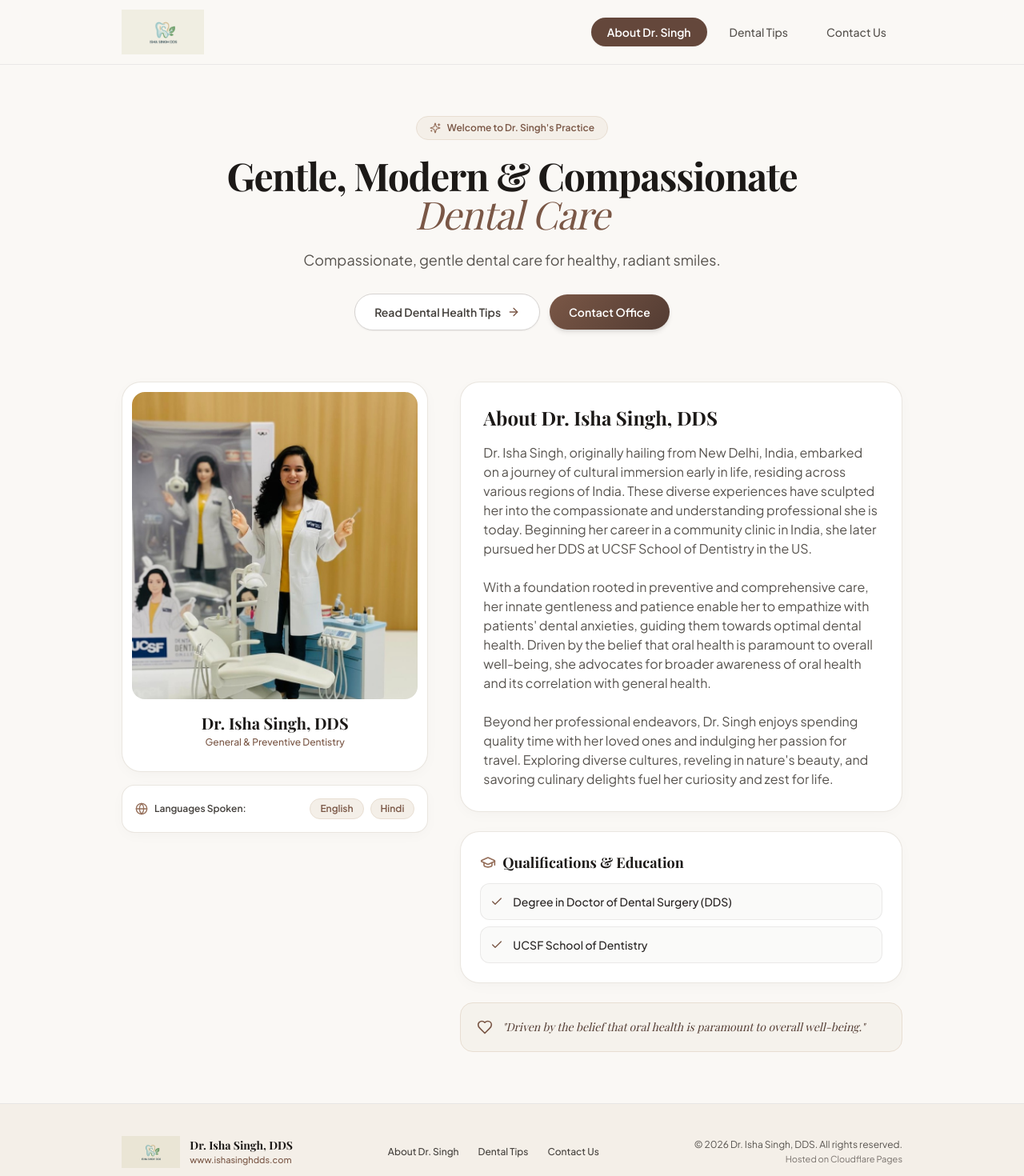
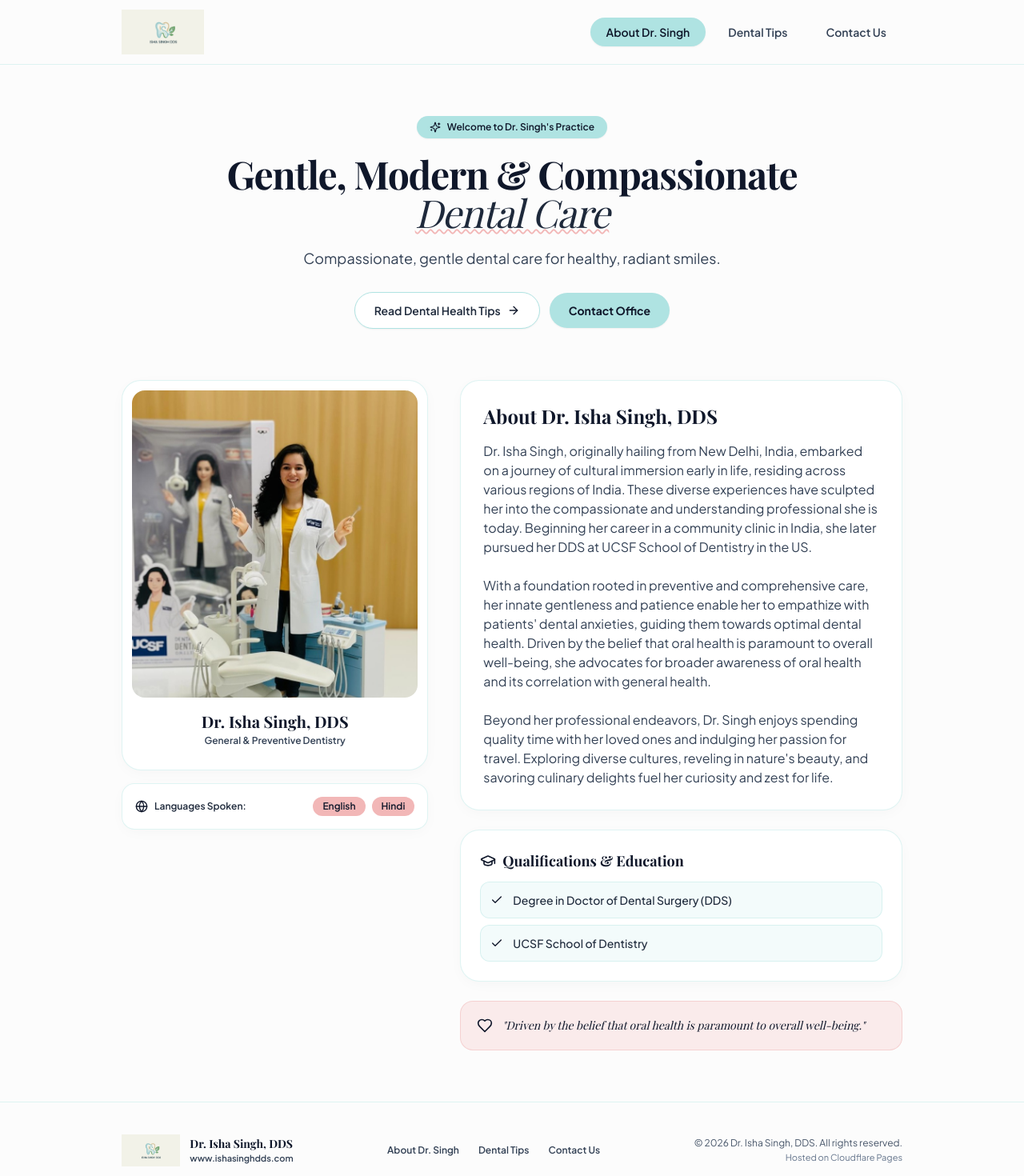
Before and after one commit to isinghdds/site, a React (Vite) app: page / in a window 1280 px wide. Shown: the top 1470 px of the page at 80% size. Built offline with nearby package versions, Linux system fonts and the light colour scheme; a web font is replaced by a local one.

Commit message:
Update website theme palette to exact colors #f2b7b7 (blush), #afe3e2 (mint), and #fcfcfc (background)

```diff
--- a/index.html
+++ b/index.html
@@ -14,12 +14,12 @@
     <meta property="og:title" content="Dr. Isha Singh, DDS | General & Preventive Dentistry" />
     <meta property="og:description" content="Gentle, modern, and compassionate dental care in King of Prussia, PA." />
 
-    <!-- Google Fonts: Playfair Display & Plus Jakarta Sans for Aura Theme -->
+    <!-- Google Fonts: Playfair Display & Plus Jakarta Sans -->
     <link rel="preconnect" href="https://fonts.googleapis.com">
     <link rel="preconnect" href="https://fonts.gstatic.com" crossorigin>
     <link href="https://fonts.googleapis.com/css2?family=Playfair+Display:ital,wght@0,400;0,600;0,700;0,800;1,400;1,600&family=Plus+Jakarta+Sans:wght@300;400;500;600;700&display=swap" rel="stylesheet">
   </head>
-  <body class="bg-[#faf8f5] text-stone-800 font-sans antialiased selection:bg-amber-800 selection:text-white">
+  <body class="bg-[#fcfcfc] text-slate-800 font-sans antialiased selection:bg-[#afe3e2] selection:text-slate-900">
     <div id="root"></div>
     <script type="module" src="/src/main.jsx"></script>
   </body>
--- a/src/App.jsx
+++ b/src/App.jsx
@@ -9,7 +9,7 @@ export default function App() {
   const [activeTab, setActiveTab] = useState('about'); // 'about' | 'tips' | 'contact'
 
   return (
-    <div className="min-h-screen bg-[#faf8f5] text-stone-800 flex flex-col font-sans selection:bg-aura-800 selection:text-white">
+    <div className="min-h-screen bg-[#fcfcfc] text-slate-800 flex flex-col font-sans selection:bg-[#afe3e2] selection:text-slate-900">
       {/* Header */}
       <Navbar
         activeTab={activeTab}
--- a/src/components/AboutPage.jsx
+++ b/src/components/AboutPage.jsx
@@ -8,31 +8,33 @@ export default function AboutPage({ onExploreTips, onContactClick }) {
 
       {/* Hero Section */}
       <div className="max-w-3xl mx-auto text-center space-y-5">
-        <div className="inline-flex items-center gap-2 px-4 py-1.5 rounded-full aura-badge text-xs font-semibold">
-          <Sparkles className="w-3.5 h-3.5 text-aura-600" /> Welcome to Dr. Singh's Practice
+        <div className="inline-flex items-center gap-2 px-4 py-1.5 rounded-full badge-mint text-xs font-semibold shadow-sm">
+          <Sparkles className="w-3.5 h-3.5 text-slate-900" /> Welcome to Dr. Singh's Practice
         </div>
 
-        <h1 className="font-serif font-bold text-3xl sm:text-5xl text-stone-900 tracking-tight leading-[1.2]">
+        <h1 className="font-serif font-bold text-3xl sm:text-5xl text-slate-900 tracking-tight leading-[1.2]">
           Gentle, Modern & Compassionate <br />
-          <span className="italic font-normal text-aura-700">Dental Care</span>
+          <span className="italic font-normal text-slate-800 underline decoration-[#f2b7b7] decoration-wavy decoration-2">
+            Dental Care
+          </span>
         </h1>
 
-        <p className="text-stone-600 text-base sm:text-lg max-w-xl mx-auto leading-relaxed">
+        <p className="text-slate-700 text-base sm:text-lg max-w-xl mx-auto leading-relaxed font-normal">
           {doctorInfo.tagline}
         </p>
 
         <div className="pt-2 flex flex-col sm:flex-row items-center justify-center gap-3">
           <button
             onClick={onExploreTips}
-            className="w-full sm:w-auto px-6 py-3 text-xs sm:text-sm font-semibold text-stone-700 hover:text-stone-900 bg-white hover:bg-stone-100 rounded-full border border-stone-300 flex items-center justify-center gap-2 shadow-sm transition-all"
+            className="w-full sm:w-auto px-6 py-3 text-xs sm:text-sm font-semibold text-slate-800 bg-white hover:bg-slate-100 rounded-full border border-[#afe3e2] flex items-center justify-center gap-2 shadow-sm transition-all"
           >
             <span>Read Dental Health Tips</span>
-            <ArrowRight className="w-4 h-4 text-aura-700" />
+            <ArrowRight className="w-4 h-4 text-slate-900" />
           </button>
 
           <button
             onClick={onContactClick}
-            className="w-full sm:w-auto px-6 py-3 text-xs sm:text-sm font-semibold text-white aura-gradient-btn rounded-full shadow-md flex items-center justify-center gap-2 transition-all"
+            className="w-full sm:w-auto px-6 py-3 text-xs sm:text-sm font-bold btn-mint rounded-full shadow-sm flex items-center justify-center gap-2 transition-all"
           >
             <span>Contact Office</span>
           </button>
@@ -44,7 +46,7 @@ export default function AboutPage({ onExploreTips, onContactClick }) {
 
         {/* Photo Card & Languages */}
         <div className="lg:col-span-5 space-y-4">
-          <div className="aura-card rounded-3xl overflow-hidden p-3 shadow-sm border border-stone-200">
+          <div className="theme-card rounded-3xl overflow-hidden p-3 shadow-sm border border-[#afe3e2]/40">
             <div className="rounded-2xl overflow-hidden">
               <img
                 src="/dr-isha-singh.jpg"
@@ -53,20 +55,20 @@ export default function AboutPage({ onExploreTips, onContactClick }) {
               />
             </div>
             <div className="p-4 text-center">
-              <h3 className="font-serif font-bold text-xl text-stone-900">{doctorInfo.name}</h3>
-              <p className="text-xs text-aura-700 font-medium mt-0.5">{doctorInfo.title}</p>
+              <h3 className="font-serif font-bold text-xl text-slate-900">{doctorInfo.name}</h3>
+              <p className="text-xs text-slate-700 font-semibold mt-0.5">{doctorInfo.title}</p>
             </div>
           </div>
 
           {/* Languages Spoken Box */}
-          <div className="aura-card p-4 rounded-2xl border border-stone-200 flex items-center justify-between">
-            <div className="flex items-center gap-2 text-xs font-semibold text-stone-700">
-              <Globe className="w-4 h-4 text-aura-600" />
+          <div className="theme-card p-4 rounded-2xl flex items-center justify-between border border-[#afe3e2]/40">
+            <div className="flex items-center gap-2 text-xs font-semibold text-slate-800">
+              <Globe className="w-4 h-4 text-slate-900" />
               <span>Languages Spoken:</span>
             </div>
             <div className="flex gap-2">
               {doctorInfo.languages.map((lang, idx) => (
-                <span key={idx} className="px-3 py-1 text-xs font-semibold text-aura-800 aura-badge rounded-full">
+                <span key={idx} className="px-3 py-1 text-xs font-semibold rounded-full badge-blush">
                   {lang}
                 </span>
               ))}
@@ -76,34 +78,34 @@ export default function AboutPage({ onExploreTips, onContactClick }) {
 
         {/* Biography & Qualifications */}
         <div className="lg:col-span-7 space-y-6 text-left">
-          <div className="aura-card p-7 rounded-3xl space-y-4">
-            <h2 className="font-serif font-bold text-2xl text-stone-900">
+          <div className="theme-card p-7 rounded-3xl space-y-4 border border-[#afe3e2]/40">
+            <h2 className="font-serif font-bold text-2xl text-slate-900">
               About Dr. Isha Singh, DDS
             </h2>
-            <div className="space-y-4 text-stone-600 text-sm sm:text-base leading-relaxed whitespace-pre-line">
+            <div className="space-y-4 text-slate-700 text-sm sm:text-base leading-relaxed whitespace-pre-line">
               {doctorInfo.bio}
             </div>
           </div>
 
-          <div className="aura-card p-6 rounded-3xl space-y-3">
-            <h3 className="font-serif font-bold text-lg text-stone-900 flex items-center gap-2">
-              <GraduationCap className="w-5 h-5 text-aura-600" /> Qualifications & Education
+          <div className="theme-card p-6 rounded-3xl space-y-3 border border-[#afe3e2]/40">
+            <h3 className="font-serif font-bold text-lg text-slate-900 flex items-center gap-2">
+              <GraduationCap className="w-5 h-5 text-slate-900" /> Qualifications & Education
             </h3>
 
             <div className="space-y-2">
               {doctorInfo.credentials.map((cred, idx) => (
-                <div key={idx} className="flex items-center gap-3 p-3 rounded-xl bg-stone-50 border border-stone-200/80">
-                  <Check className="w-4 h-4 text-aura-700 shrink-0" />
-                  <span className="text-xs sm:text-sm text-stone-800 font-medium">{cred}</span>
+                <div key={idx} className="flex items-center gap-3 p-3 rounded-xl bg-[#afe3e2]/15 border border-[#afe3e2]/40">
+                  <Check className="w-4 h-4 text-slate-900 shrink-0" />
+                  <span className="text-xs sm:text-sm text-slate-800 font-medium">{cred}</span>
                 </div>
               ))}
             </div>
           </div>
 
           {/* Quote Card */}
-          <div className="p-5 rounded-2xl bg-aura-100/70 border border-aura-200 flex items-center gap-3">
-            <Heart className="w-5 h-5 text-aura-700 shrink-0" />
-            <p className="text-xs sm:text-sm text-aura-900 font-serif italic leading-relaxed">
+          <div className="p-5 rounded-2xl bg-[#f2b7b7]/25 border border-[#f2b7b7]/50 flex items-center gap-3">
+            <Heart className="w-5 h-5 text-slate-900 shrink-0" />
+            <p className="text-xs sm:text-sm text-slate-900 font-serif italic leading-relaxed font-medium">
               "Driven by the belief that oral health is paramount to overall well-being."
             </p>
           </div>
--- a/src/components/Footer.jsx
+++ b/src/components/Footer.jsx
@@ -3,7 +3,7 @@ import { doctorInfo } from '../data/simplifiedData';
 
 export default function Footer({ setActiveTab }) {
   return (
-    <footer className="bg-[#f4efe8] border-t border-stone-200 py-10 text-stone-600 text-xs">
+    <footer className="bg-[#fcfcfc] border-t border-[#afe3e2]/40 py-10 text-slate-600 text-xs">
       <div className="max-w-5xl mx-auto px-4 sm:px-6 flex flex-col md:flex-row items-center justify-between gap-6">
 
         {/* Left: Official Logo & Domain */}
@@ -14,22 +14,22 @@ export default function Footer({ setActiveTab }) {
             className="h-10 w-auto object-contain mix-blend-multiply"
           />
           <div>
-            <span className="font-serif font-bold text-stone-900 text-sm block">
+            <span className="font-serif font-bold text-slate-900 text-sm block">
               {doctorInfo.name}
             </span>
-            <span className="text-[11px] text-aura-700 font-medium">www.ishasinghdds.com</span>
+            <span className="text-[11px] text-slate-700 font-semibold">www.ishasinghdds.com</span>
           </div>
         </div>
 
         {/* Center: Nav links */}
-        <div className="flex items-center gap-6 text-stone-700">
-          <button onClick={() => setActiveTab('about')} className="hover:text-stone-900 font-medium transition-colors">
+        <div className="flex items-center gap-6 text-slate-700">
+          <button onClick={() => setActiveTab('about')} className="hover:text-slate-900 font-semibold transition-colors">
             About Dr. Singh
           </button>
-          <button onClick={() => setActiveTab('tips')} className="hover:text-stone-900 font-medium transition-colors">
+          <button onClick={() => setActiveTab('tips')} className="hover:text-slate-900 font-semibold transition-colors">
             Dental Tips
           </button>
-          <button onClick={() => setActiveTab('contact')} className="hover:text-stone-900 font-medium transition-colors">
+          <button onClick={() => setActiveTab('contact')} className="hover:text-slate-900 font-semibold transition-colors">
             Contact Us
           </button>
         </div>
@@ -37,7 +37,7 @@ export default function Footer({ setActiveTab }) {
         {/* Right: Copyright */}
         <div className="text-center md:text-right space-y-0.5">
           <p>© {new Date().getFullYear()} {doctorInfo.name}. All rights reserved.</p>
-          <p className="text-[11px] text-stone-500">Hosted on Cloudflare Pages</p>
+          <p className="text-[11px] text-slate-500">Hosted on Cloudflare Pages</p>
         </div>
 
       </div>
--- a/src/components/Navbar.jsx
+++ b/src/components/Navbar.jsx
@@ -9,10 +9,10 @@ export default function Navbar({ activeTab, setActiveTab }) {
   ];
 
   return (
-    <header className="sticky top-0 z-40 bg-[#faf8f5]/90 backdrop-blur-md border-b border-stone-200/80">
+    <header className="sticky top-0 z-40 bg-[#fcfcfc]/90 backdrop-blur-md border-b border-[#afe3e2]/40">
       <div className="max-w-5xl mx-auto px-4 sm:px-6 py-3 flex items-center justify-between">
 
-        {/* Official Brand Logo */}
+        {/* Logo */}
         <button
           onClick={() => setActiveTab('about')}
           className="flex items-center gap-3 text-left group"
@@ -30,10 +30,10 @@ export default function Navbar({ activeTab, setActiveTab }) {
             <button
               key={item.id}
               onClick={() => setActiveTab(item.id)}
-              className={`px-3.5 sm:px-5 py-2 text-xs sm:text-sm font-medium rounded-full transition-all ${
+              className={`px-3.5 sm:px-5 py-2 text-xs sm:text-sm font-semibold rounded-full transition-all ${
                 activeTab === item.id
-                  ? 'bg-aura-800 text-white shadow-sm font-semibold'
-                  : 'text-stone-600 hover:text-stone-900 hover:bg-stone-200/60'
+                  ? 'bg-[#afe3e2] text-slate-900 shadow-sm'
+                  : 'text-slate-700 hover:text-slate-900 hover:bg-[#afe3e2]/30'
               }`}
             >
               {item.label}
--- a/src/index.css
+++ b/src/index.css
@@ -7,8 +7,8 @@
     scroll-behavior: smooth;
   }
   body {
-    background-color: #faf8f5;
-    color: #292524;
+    background-color: #fcfcfc;
+    color: #1e293b;
     font-family: 'Plus Jakarta Sans', sans-serif;
   }
   h1, h2, h3, h4 {
@@ -16,35 +16,48 @@
   }
 }
 
-/* Aura Card Glass & Elevated Effects */
-.aura-card {
+/* Custom Theme Cards & Utility Classes */
+.theme-card {
   background: #ffffff;
-  border: 1px solid rgba(214, 205, 194, 0.5);
-  box-shadow: 0 4px 20px -4px rgba(44, 30, 25, 0.04);
+  border: 1px solid rgba(175, 227, 226, 0.4);
+  box-shadow: 0 4px 20px -4px rgba(30, 41, 59, 0.04);
 }
 
-.aura-card-hover {
+.theme-card-hover {
   transition: all 0.3s ease;
 }
-.aura-card-hover:hover {
+.theme-card-hover:hover {
   transform: translateY(-2px);
-  border-color: rgba(171, 136, 114, 0.4);
-  box-shadow: 0 12px 30px -6px rgba(44, 30, 25, 0.08);
+  border-color: #afe3e2;
+  box-shadow: 0 12px 30px -6px rgba(175, 227, 226, 0.25);
 }
 
-.aura-badge {
-  background: #f4efe8;
-  color: #7a5746;
-  border: 1px solid #e8ded2;
+.badge-mint {
+  background: #afe3e2;
+  color: #0f172a;
 }
 
-.aura-gradient-btn {
-  background: linear-gradient(135deg, #7a5746 0%, #533c33 100%);
-  color: #ffffff;
+.badge-blush {
+  background: #f2b7b7;
+  color: #0f172a;
 }
-.aura-gradient-btn:hover {
-  opacity: 0.95;
-  box-shadow: 0 6px 20px -4px rgba(83, 60, 51, 0.3);
+
+.btn-mint {
+  background: #afe3e2;
+  color: #0f172a;
+}
+.btn-mint:hover {
+  background: #9bd7d6;
+  box-shadow: 0 6px 20px -4px rgba(175, 227, 226, 0.6);
+}
+
+.btn-blush {
+  background: #f2b7b7;
+  color: #0f172a;
+}
+.btn-blush:hover {
+  background: #e9a6a6;
+  box-shadow: 0 6px 20px -4px rgba(242, 183, 183, 0.6);
 }
 
 /* Custom scrollbar */
@@ -52,12 +65,12 @@
   width: 8px;
 }
 ::-webkit-scrollbar-track {
-  background: #faf8f5;
+  background: #fcfcfc;
 }
 ::-webkit-scrollbar-thumb {
-  background: #d7c5b4;
+  background: #afe3e2;
   border-radius: 4px;
 }
 ::-webkit-scrollbar-thumb:hover {
-  background: #ab8872;
+  background: #7bc4c2;
 }
--- a/tailwind.config.js
+++ b/tailwind.config.js
@@ -12,19 +12,12 @@ export default {
         heading: ['"Playfair Display"', 'serif'],
       },
       colors: {
-        aura: {
-          50: '#faf8f5',
-          100: '#f4efe8',
-          200: '#e8ded2',
-          300: '#d7c5b4',
-          400: '#c2a591',
-          500: '#ab8872',
-          600: '#956f5a',
-          700: '#7a5746',
-          800: '#64473b',
-          900: '#533c33',
-          950: '#2c1e19',
-        }
+        themeBg: '#fcfcfc',
+        themeMint: '#afe3e2',
+        themeBlush: '#f2b7b7',
+        mintDark: '#7bc4c2',
+        blushDark: '#e38b8b',
+        charcoal: '#1e293b'
       }
     },
   },
```
Also changed, not shown: src/components/ContactPage.jsx (+28 -28 lines), src/components/TipsPage.jsx (+19 -14 lines).
